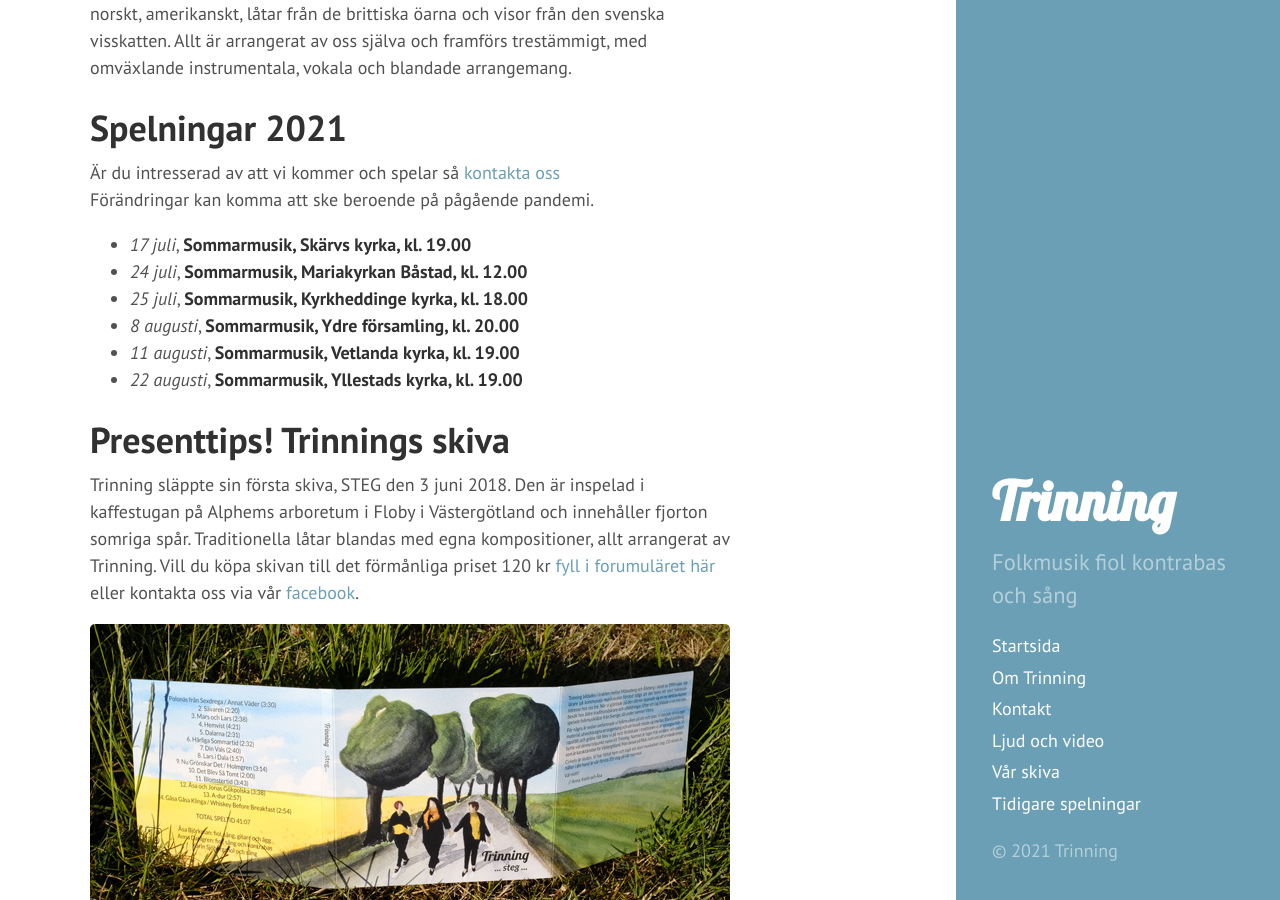
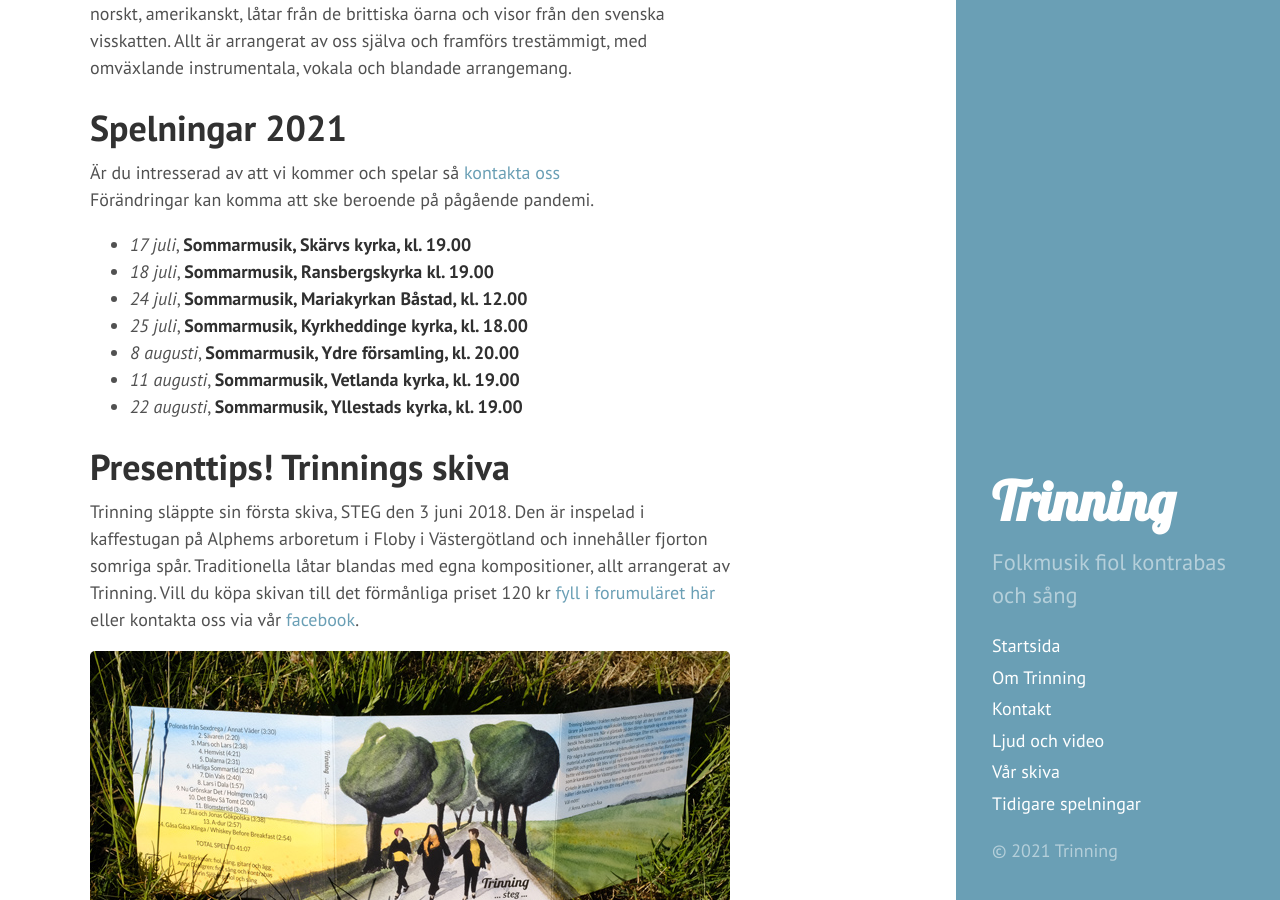
Before and after one commit to trinning/trinning.github.io, a Jekyll site: the page built from index.md, in a window 1280 px wide and 900 px high, scrolled down 489 px. Built offline with Jekyll 4.4.1, drawn with Linux system fonts in a browser that asks for light colours.

Commit message:
uppdaterat spelningar

```diff
--- a/index.md
+++ b/index.md
@@ -16,6 +16,7 @@ in lite norskt, amerikanskt, låtar från de brittiska öarna och visor från de
 Förändringar kan komma att ske beroende på pågående pandemi.
 
 * *17 juli*, **Sommarmusik, Skärvs kyrka, kl. 19.00**
+* *18 juli*, **Sommarmusik, Ransbergskyrka kl. 19.00**
 * *24 juli*, **Sommarmusik, Mariakyrkan Båstad, kl. 12.00**
 * *25 juli*, **Sommarmusik, Kyrkheddinge kyrka, kl. 18.00**
 * *8 augusti*, **Sommarmusik, Ydre församling, kl. 20.00**
```
